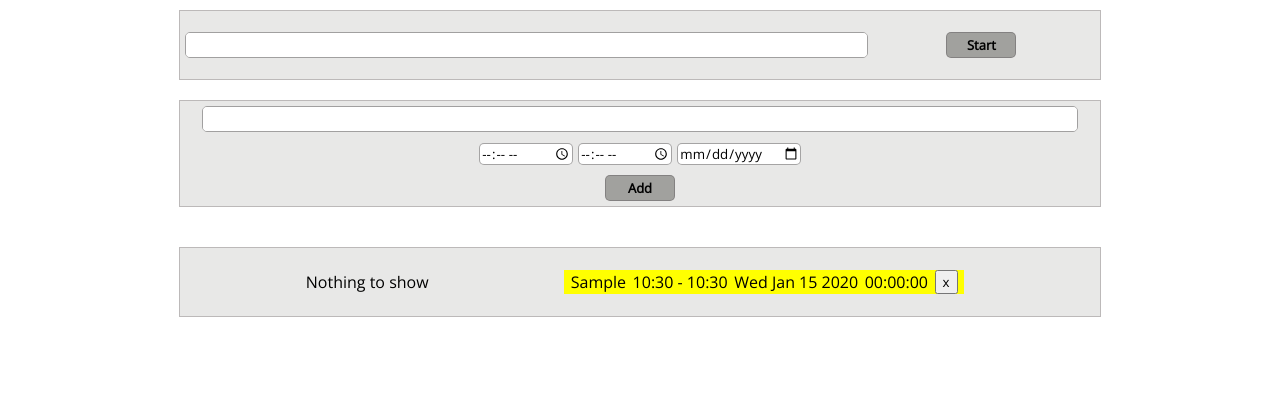
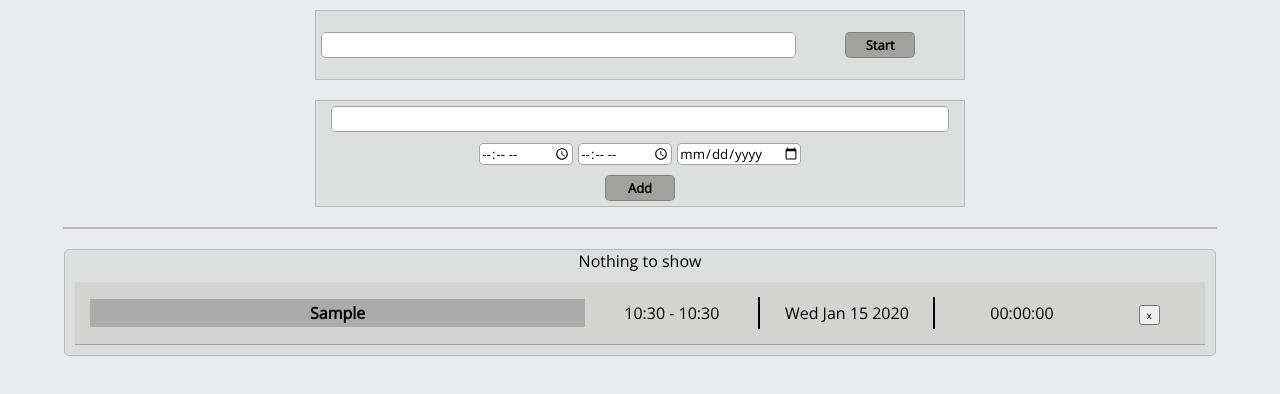
Before and after one commit to muhafiz5814/quicktrack, a website built with Vite: page src/index.html in a window 1280 px wide. Both pictures are taken after typing "Sample", "10:30", "10:30", "2020-01-15" into the empty fields and a click on the button "Add". Built offline with nearby package versions, Linux system fonts and the light colour scheme.

Commit message:
Style the Tasks div.

```diff
--- a/src/css/style.css
+++ b/src/css/style.css
@@ -8,6 +8,7 @@ html,
 body {
   margin: 0px;
   padding: 0px;
+  background-color:rgb(233, 235, 238);
 }
 
 main{
@@ -35,7 +36,8 @@ input{
 /* Style for the Tracking Initiater begins here */
 #tracking-initiater{
   height: 70px;
-  width: 80%;
+  width: 90%;
+  max-width: 650px;
   background-color: rgba(211, 211, 210, 0.525);
   border: 1px solid rgb(188, 185, 185);
   box-sizing: border-box;
@@ -63,6 +65,7 @@ input{
   overflow: hidden;
   border: 1px solid rgba(147, 145, 145, 0.829);
   border-radius: 5px;
+  margin-right: 5px;
 }
 
 #title-input{
@@ -88,9 +91,8 @@ input{
 /* Style for the Manual Task adder container begins here. */
 
 #tracking-initiater-manual{
-  /* height: 70px; */
-  /* box-sizing: border-box; */
-  width: 80%;
+  width: 90%;
+  max-width: 650px;
   background-color: rgba(211, 211, 210, 0.525);
   border: 1px solid rgb(188, 185, 185);
   box-sizing: border-box;
@@ -103,7 +105,6 @@ input{
   box-sizing: border-box;
   width: 100%;
   display: flex;
-  /* background-color: yellow; */
   flex-direction: column;
   flex-wrap: wrap;
   justify-content: space-around;
@@ -111,7 +112,6 @@ input{
 }
 
 #title-input-box-manual{
-  /* box-sizing: border-box; */
   width: 95%;
   margin: 5px;
   border: 1px solid rgba(147, 145, 145, 0.829);
@@ -120,7 +120,6 @@ input{
 }
 
 #title-input-manual{
-  /* box-sizing: border-box; */
   height: 100%;
   width: 100%;
   border: none;
@@ -153,42 +152,49 @@ input{
 
 /* Style for the Running Tasks container begins here. */
 #running-tasks{
-  width: 80%;
+  width: 100%;
   background-color: rgba(211, 211, 210, 0.525);
+  border: 1px solid rgb(188, 185, 185);
   display: flex;
+  flex-wrap: wrap;
   justify-content: space-evenly;
   align-items: center;
   margin: 10px;
 }
 
 .running-task{
-  height: 80%;
+
   width: 100%;
-  box-sizing: border-box;
+  border-bottom: 1px solid rgb(195, 195, 195);
   display: flex;
   flex-direction: column;
   justify-content: space-around;
   align-items: center;
+  margin: 5px;
 }
 
 .content-box{
   width: 95%;
-  background-color: rgb(63, 191, 63);
+  background-color: rgb(214, 214, 208);
   display: flex;
   justify-content: space-evenly;
   align-items: center;
   margin: 5px;
+  padding: 5px;
 }
 
 .running-task-title{
-  text-align: center;
   padding: 5px;
-
+  padding-left: 25px;
+  flex: 4;
+  font-size: medium;
+  border-bottom: 1px solid rgb(138, 138, 138);
 }
 
 .timer{
   text-align: center;
-
+  flex: 2;
+  background-color: rgba(0, 255, 0, 0.842);
 }
 
 .stop-btn-div{
@@ -196,28 +202,86 @@ input{
 }
 
 .stop-btn{
-  background-color: rgb(241, 35, 35);
+  background-color: rgba(253, 25, 25, 0.687);
 }
 
 /* Style for Tasks container begins here. */
 #tasks{
-  height: 70px;
-  width: 80%;
+  width: 100%;
   background-color: rgba(211, 211, 210, 0.525);
   border: 1px solid rgb(188, 185, 185);
+  border-radius: 5px;
   box-sizing: border-box;
   display: flex;
   flex-wrap: wrap;
-  justify-content: space-evenly;
+  justify-content: space-around;
   align-items: center;
   margin: 10px;
 }
 
 .task{
-  width: 400px;
-  background-color: yellow;
+  width: 100%;
+  background-color: rgb(211, 211, 210);
+  border-bottom: 1px solid rgb(163, 163, 163);
+  box-sizing: border-box;
   display: flex;
-  justify-content: space-evenly;
+  justify-content: space-between;
   align-items: center;
+  flex-wrap: wrap;
   margin: 10px;
+  padding: 15px;
+  text-align: center;
 }
+
+.task-title{
+  flex: 6;
+  padding: 3px;
+  background-color: rgba(155, 155, 156, 0.696);
+  font-weight:600;
+}
+
+.from-to-till{
+  flex: 2;
+  padding: 5px;
+}
+
+.task-date{
+  flex: 2;
+  border-left: 2px solid black;
+  border-right: 2px solid black;
+  padding: 5px;
+}
+
+.total-duration{
+  flex: 2;
+  padding: 5px;
+}
+
+.remove-btn-box{
+  flex: 1;
+}
+
+.remove-btn{
+  font-size: x-small;
+}
+
+@media screen and (max-width: 790px) {
+  .task{
+    flex-direction: column;
+    border-right: 1px solid rgb(163, 163, 163);
+  }
+}
+
+@media screen and (max-width: 290px){
+  .task{
+    width: 100%;
+  }
+
+  #date-time-container-manual{
+    flex-wrap: wrap;
+  }
+
+  #date-time-container-manual input{
+    margin-bottom: 5px;
+  }
+}
--- a/src/js/runningTask.js
+++ b/src/js/runningTask.js
@@ -60,7 +60,7 @@ class RunningTask {
     stopBtnDiv.setAttribute("class", "stop-btn-div")
 
     const stopBtn = document.createElement("button")
-    stopBtn.setAttribute("class", "stop-btn")
+    stopBtn.setAttribute("class", "stop-btn btn")
     stopBtn.innerText = "Stop"
 
     stopBtn.addEventListener("click", () => {
@@ -73,7 +73,7 @@ class RunningTask {
     stopBtnDiv.append(stopBtn)
 
     titleDiv.innerText = this.title
-    timerDiv.innerText = this.timer
+    timerDiv.innerText = `Tracking...`
     contentDiv.append(titleDiv, timerDiv)
     runningTaskContainer.append(contentDiv, stopBtnDiv)
 
```
